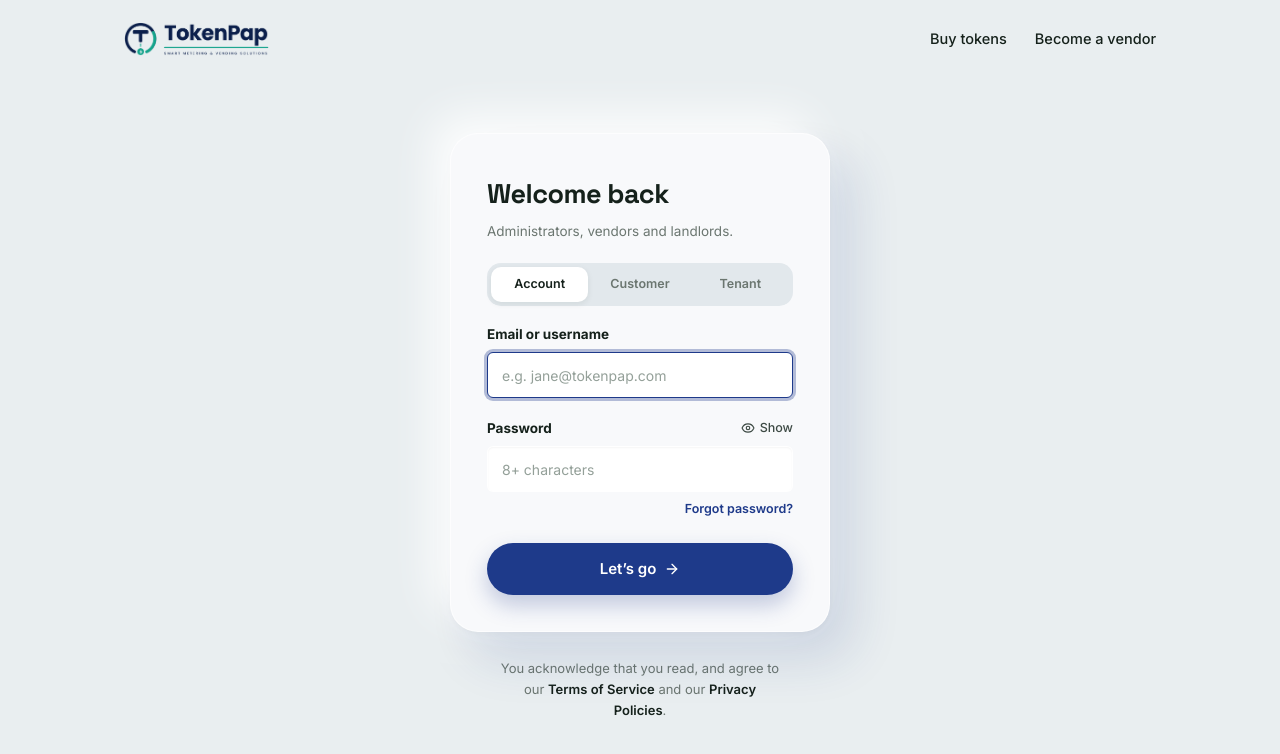
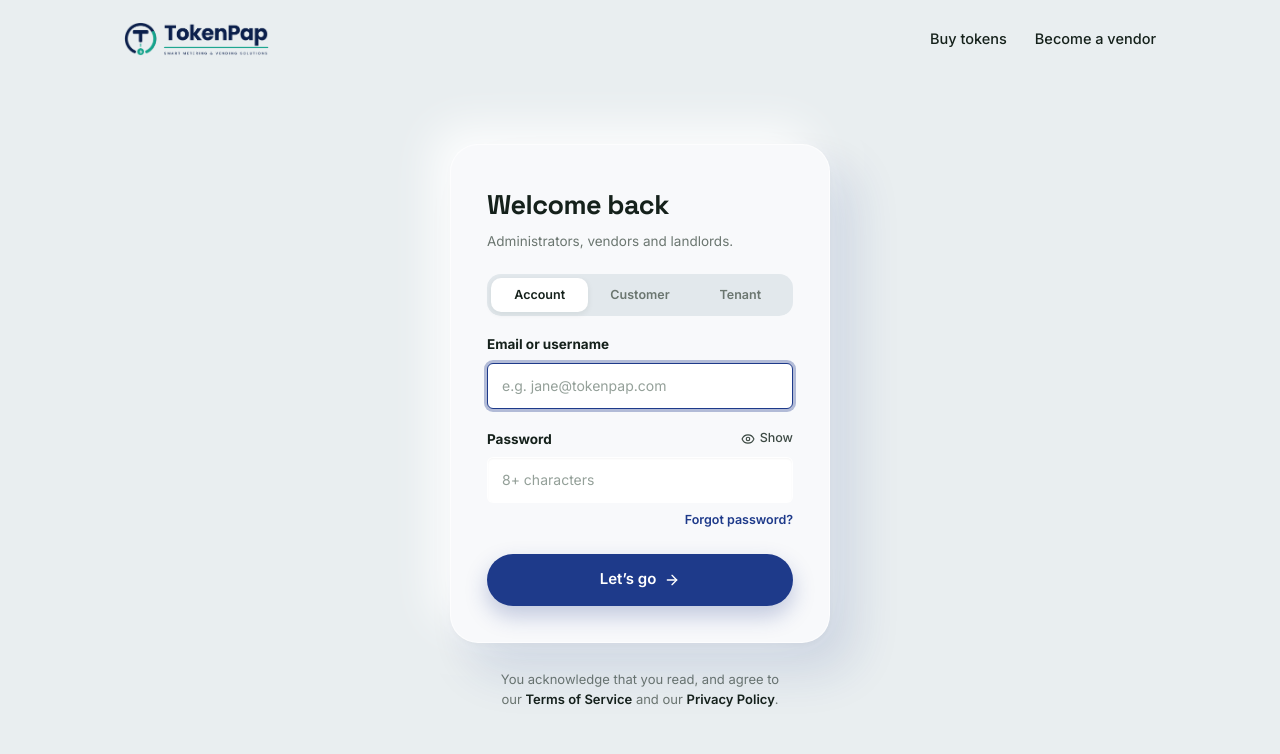
Before and after one commit to BKerio/Tokens, a React (Vite) app in the folder frontend/: page /login in a window 1280 px wide. Shown: the top 754 px of the page. Built offline with nearby package versions, Linux system fonts and the light colour scheme; no server answers.

Commit message:
new updates

```diff
--- a/frontend/src/pages/auth/LoginPage.tsx
+++ b/frontend/src/pages/auth/LoginPage.tsx
@@ -33,7 +33,7 @@ export function AuthCard({ title, subtitle, children, footer }: { title: string;
           {children}
         </div>
         <p className="au-note">
-          {footer ?? <>You acknowledge that you read, and agree to our <Link to="/terms">Terms of Service</Link> and our <Link to="/privacy">Privacy Policies</Link>.</>}
+          {footer ?? <>You acknowledge that you read, and agree to our <Link to="/terms">Terms of Service</Link> and our <Link to="/privacy">Privacy Policy</Link>.</>}
         </p>
       </main>
     </div>
```
